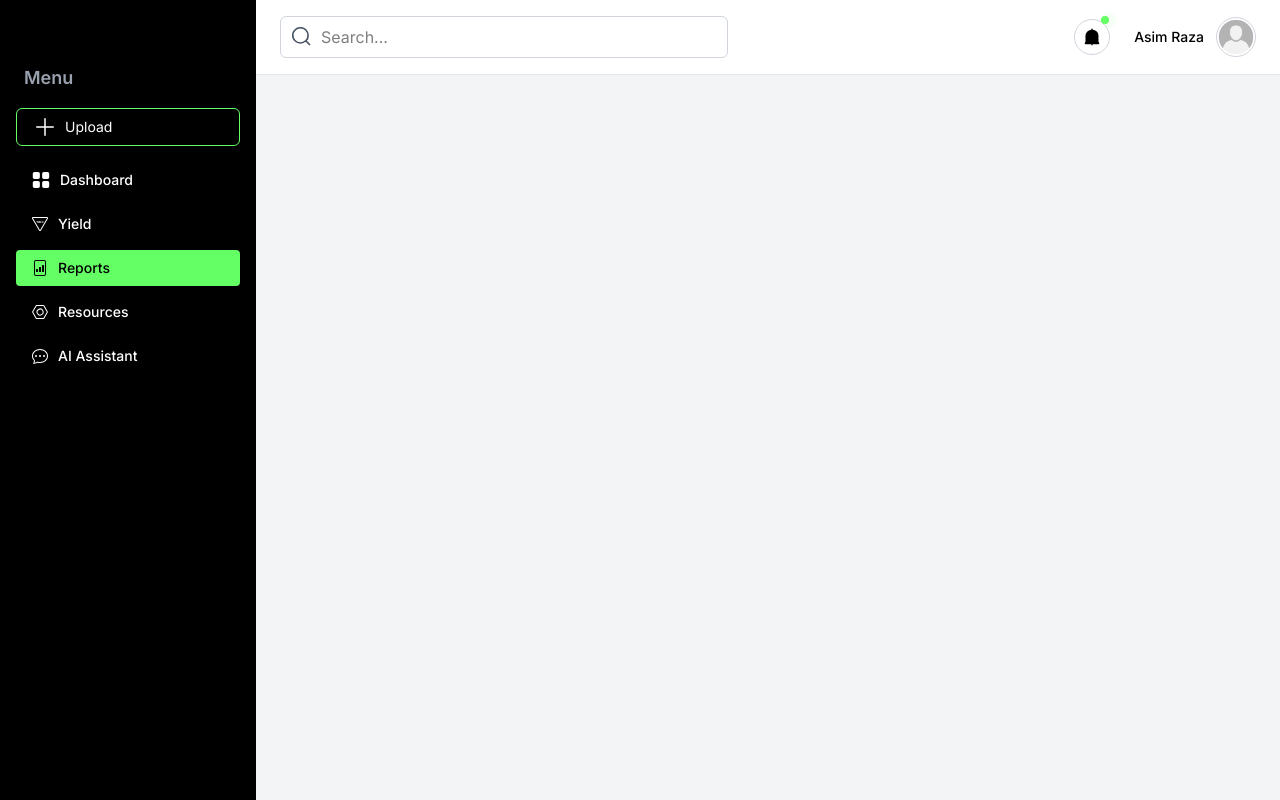
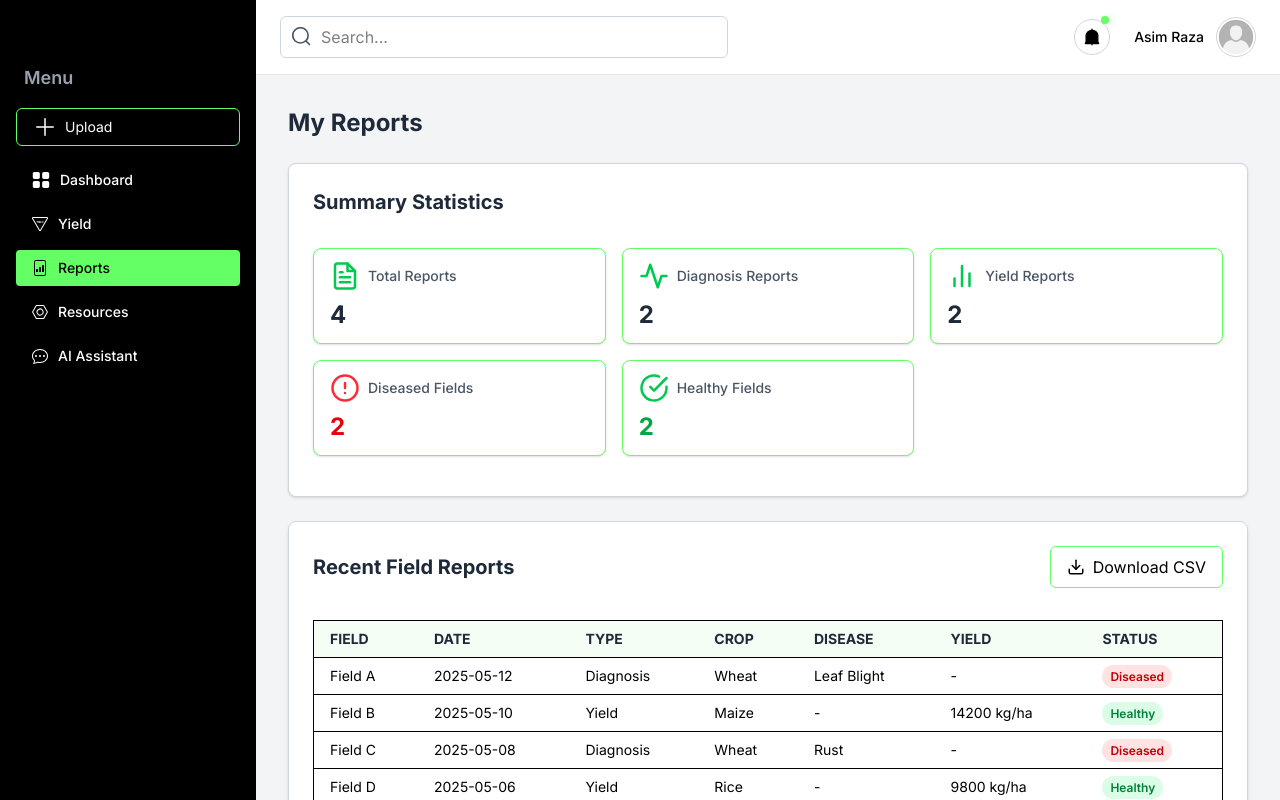
Before and after one commit to ayeshag7/AgriSense-Platform, a Next.js app: page /reports in a window 1280 px wide. Built offline with nearby package versions, Linux system fonts and the light colour scheme.

Commit message:
Implemented reports page

```diff
--- a/src/app/reports/page.tsx
+++ b/src/app/reports/page.tsx
@@ -1,7 +1,14 @@
+'use client';
+
+import SummarySection from '@/components/Report/SummarySection';
+import ReportsTable from '@/components/Report/ReportsTable';
+
 export default function ReportsPage() {
   return (
-    <main>
-
+    <main className="min-h-screen pt-8 pb-12 px-8 bg-gray-100">
+      <h1 className="text-2xl font-bold text-gray-800 mb-6">My Reports</h1>
+      <SummarySection />
+      <ReportsTable />
     </main>
   );
 }
--- /dev/null
+++ b/src/components/Report/ReportsTable.tsx
@@ -0,0 +1,123 @@
+'use client';
+
+import { FiDownload } from 'react-icons/fi';
+
+const reports = [
+  {
+    field: 'Field A',
+    date: '2025-05-12',
+    type: 'Diagnosis',
+    crop: 'Wheat',
+    disease: 'Leaf Blight',
+    yield: '',
+    status: 'Diseased',
+  },
+  {
+    field: 'Field B',
+    date: '2025-05-10',
+    type: 'Yield',
+    crop: 'Maize',
+    disease: '',
+    yield: '14200 kg/ha',
+    status: 'Healthy',
+  },
+  {
+    field: 'Field C',
+    date: '2025-05-08',
+    type: 'Diagnosis',
+    crop: 'Wheat',
+    disease: 'Rust',
+    yield: '',
+    status: 'Diseased',
+  },
+  {
+    field: 'Field D',
+    date: '2025-05-06',
+    type: 'Yield',
+    crop: 'Rice',
+    disease: '',
+    yield: '9800 kg/ha',
+    status: 'Healthy',
+  },
+];
+
+export default function ReportsTable() {
+  const downloadCSV = () => {
+    const csv = [
+      ['Field', 'Date', 'Type', 'Crop', 'Disease', 'Yield', 'Status'],
+      ...reports.map(r => [
+        r.field,
+        r.date,
+        r.type,
+        r.crop,
+        r.disease || '-',
+        r.yield || '-',
+        r.status,
+      ]),
+    ]
+      .map(row => row.join(','))
+      .join('\n');
+
+    const blob = new Blob([csv], { type: 'text/csv' });
+    const url = window.URL.createObjectURL(blob);
+    const a = document.createElement('a');
+    a.href = url;
+    a.download = 'agrisense-reports.csv';
+    a.click();
+    window.URL.revokeObjectURL(url);
+  };
+
+  return (
+    <div className="bg-white p-6 rounded-lg shadow-md border border-gray-300">
+      <div className="flex items-center justify-between mb-8">
+        <h2 className="text-xl font-bold text-gray-800">Recent Field Reports</h2>
+        <button
+          onClick={downloadCSV}
+          className="flex items-center gap-2 px-4 py-2 border border-[#64FF64] text-black rounded-md hover:bg-[#64FF64] transition"
+        >
+          <FiDownload className="text-lg" />
+          Download CSV
+        </button>
+      </div>
+
+      <div className="overflow-x-auto">
+        <table className="min-w-full text-sm text-left border">
+          <thead className="bg-[#f4fef4] text-gray-800 uppercase">
+            <tr>
+              <th className="px-4 py-2">Field</th>
+              <th className="px-4 py-2">Date</th>
+              <th className="px-4 py-2">Type</th>
+              <th className="px-4 py-2">Crop</th>
+              <th className="px-4 py-2">Disease</th>
+              <th className="px-4 py-2">Yield</th>
+              <th className="px-4 py-2">Status</th>
+            </tr>
+          </thead>
+          <tbody>
+            {reports.map((report, idx) => (
+              <tr key={idx} className="border-t hover:bg-gray-50">
+                <td className="px-4 py-2">{report.field}</td>
+                <td className="px-4 py-2">{report.date}</td>
+                <td className="px-4 py-2">{report.type}</td>
+                <td className="px-4 py-2">{report.crop}</td>
+                <td className="px-4 py-2">{report.disease || '-'}</td>
+                <td className="px-4 py-2">{report.yield || '-'}</td>
+                <td className="px-4 py-2">
+                  <span
+                    className={`px-2 py-1 rounded-full text-xs font-semibold ${
+                      report.status === 'Healthy'
+                        ? 'bg-green-100 text-green-700'
+                        : 'bg-red-100 text-red-700'
+                    }`}
+                  >
+                    {report.status}
+                  </span>
+                </td>
+              </tr>
+            ))}
+          </tbody>
+        </table>
+      </div>
+    </div>
+  );
+}
--- /dev/null
+++ b/src/components/Report/SummarySection.tsx
@@ -0,0 +1,64 @@
+'use client';
+
+import {
+  FiFileText,
+  FiActivity,
+  FiBarChart2,
+  FiAlertCircle,
+  FiCheckCircle,
+} from 'react-icons/fi';
+
+export default function SummarySection() {
+  const cardStyle =
+    'flex flex-col items-start justify-center border border-[#64FF64] rounded-lg px-4 py-3 bg-white shadow-sm space-y-2';
+
+  const labelStyle =
+    'flex items-center gap-2 text-sm font-medium text-gray-600';
+
+  return (
+    <div className="bg-white rounded-lg shadow-sm p-6 border border-gray-300 mb-6">
+      <h2 className="text-xl font-bold text-gray-800 mb-8">Summary Statistics</h2>
+      <div className="grid grid-cols-1 sm:grid-cols-2 md:grid-cols-3 gap-4 mb-4">
+        <div className={cardStyle}>
+          <div className={labelStyle}>
+            <FiFileText className="text-green-500 text-3xl" />
+            <span>Total Reports</span>
+          </div>
+          <p className="text-2xl font-bold text-gray-800">4</p>
+        </div>
+
+        <div className={cardStyle}>
+          <div className={labelStyle}>
+            <FiActivity className="text-green-500 text-3xl" />
+            <span>Diagnosis Reports</span>
+          </div>
+          <p className="text-2xl font-bold text-gray-800">2</p>
+        </div>
+
+        <div className={cardStyle}>
+          <div className={labelStyle}>
+            <FiBarChart2 className="text-green-500 text-3xl" />
+            <span>Yield Reports</span>
+          </div>
+          <p className="text-2xl font-bold text-gray-800">2</p>
+        </div>
+
+        <div className={cardStyle}>
+          <div className={labelStyle}>
+            <FiAlertCircle className="text-red-500 text-3xl" />
+            <span>Diseased Fields</span>
+          </div>
+          <p className="text-2xl font-bold text-red-600">2</p>
+        </div>
+
+        <div className={cardStyle}>
+          <div className={labelStyle}>
+            <FiCheckCircle className="text-green-500 text-3xl" />
+            <span>Healthy Fields</span>
+          </div>
+          <p className="text-2xl font-bold text-green-600">2</p>
+        </div>
+      </div>
+    </div>
+  );
+}
```
